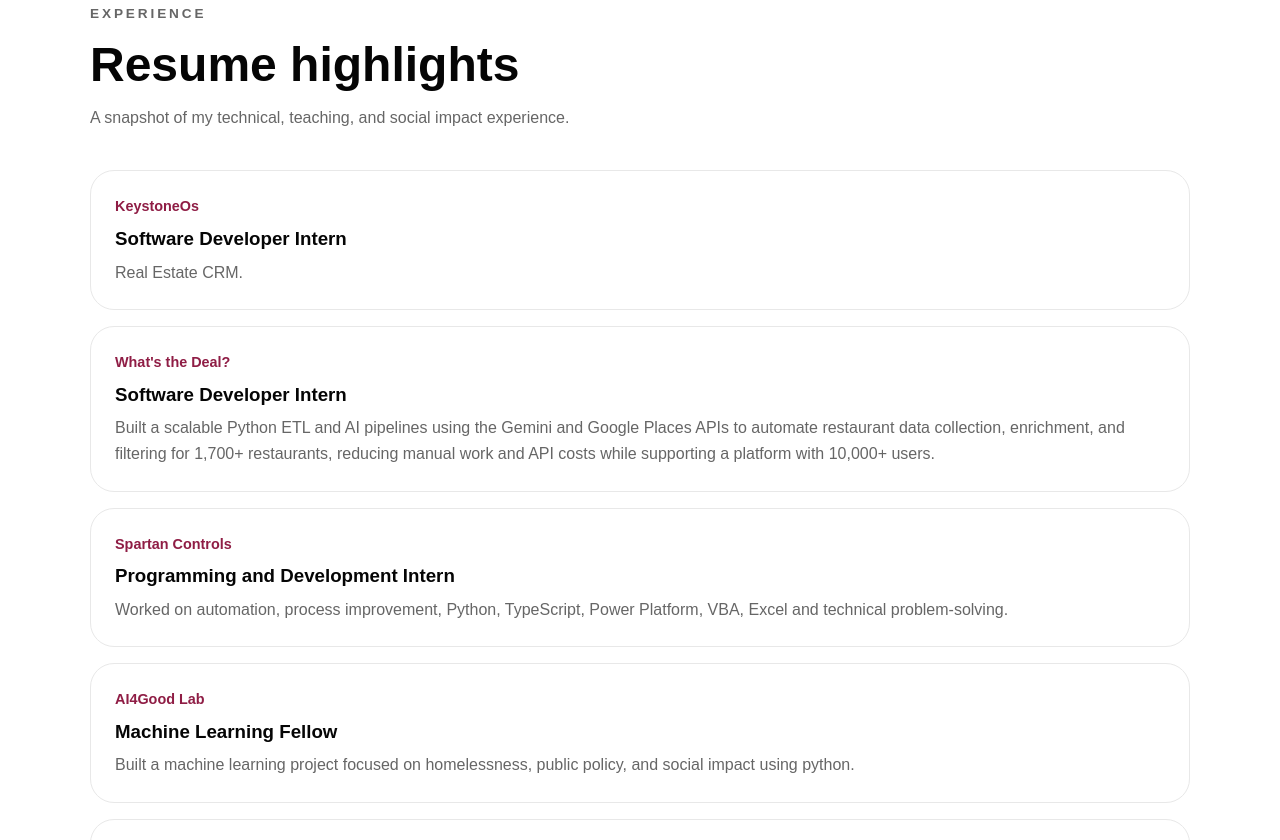
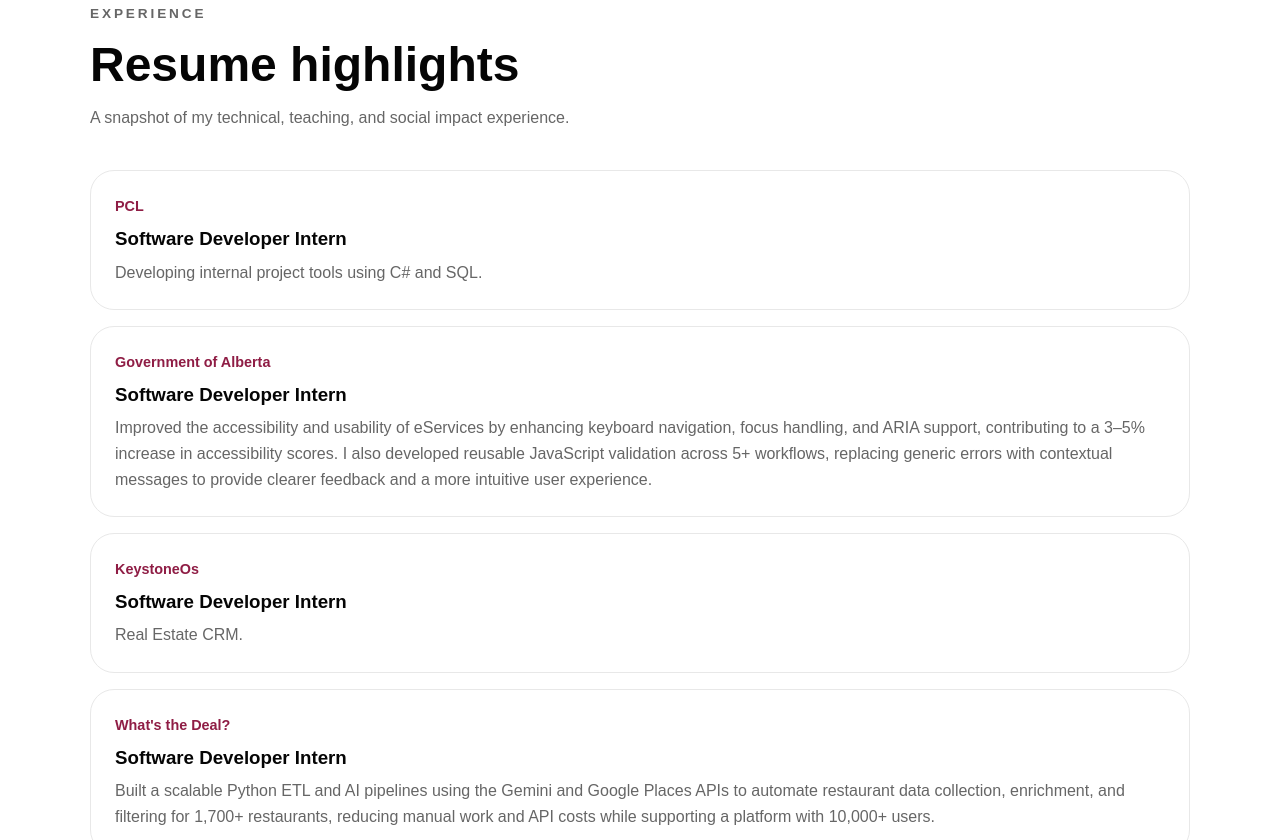
Before and after one commit to sdhinsa11/Portfolio, a plain HTML site: page index.html in a window 1280 px wide. Shown: the part 2740-3580 px from the top of the page. Drawn offline with Linux system fonts and the light colour scheme.

Commit message:
Adding and changing exp/resume

```diff
--- a/index.html
+++ b/index.html
@@ -591,7 +591,20 @@
 
       <div class="experience-list">
 
-                <div class="experience-item">
+        <div class="experience-item">
+            <p class="place">PCL</p>
+            <h3>Software Developer Intern</h3>
+            <p>Developing internal project tools using C# and SQL.</p>
+        </div>
+
+
+        <div class="experience-item">
+            <p class="place">Government of Alberta</p>
+            <h3>Software Developer Intern</h3>
+            <p>Improved the accessibility and usability of eServices by enhancing keyboard navigation, focus handling, and ARIA support, contributing to a 3–5% increase in accessibility scores. I also developed reusable JavaScript validation across 5+ workflows, replacing generic errors with contextual messages to provide clearer feedback and a more intuitive user experience.</p>
+        </div>
+
+        <div class="experience-item">
             <p class="place">KeystoneOs</p>
             <h3>Software Developer Intern</h3>
             <p>Real Estate CRM.</p>
```
